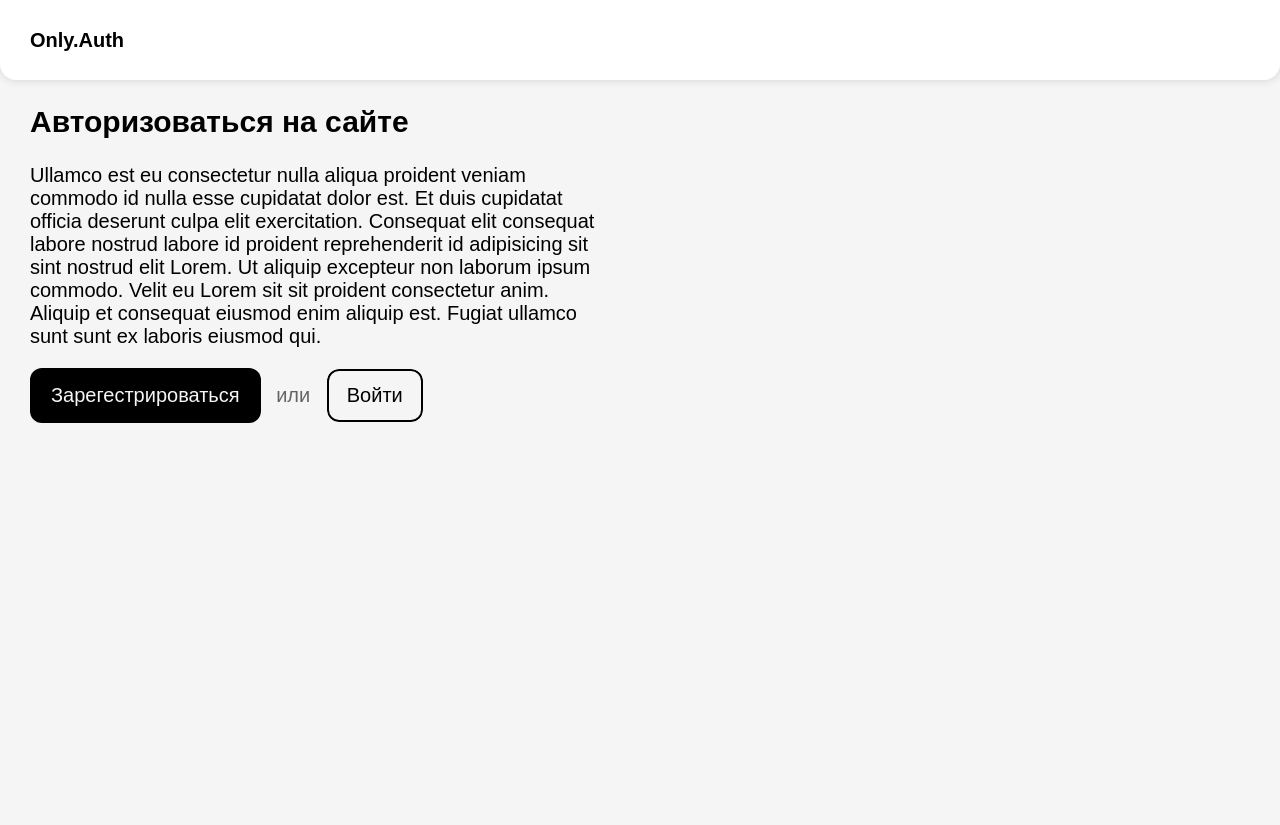
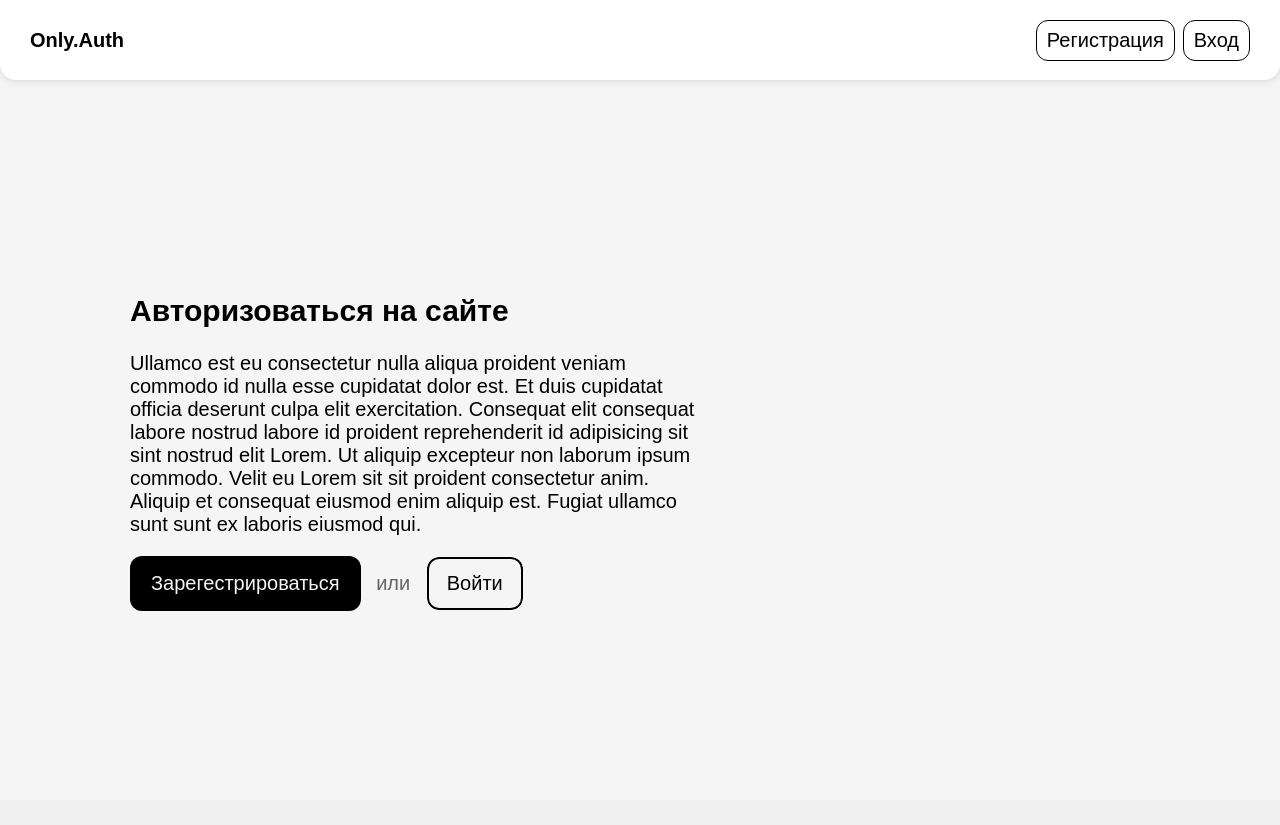
Before and after one commit to Vortygon/only-test-project, a PHP site: page /template.php in a window 1280 px wide. After the commit the page ends 611 px from the top, so only its background shows below. Run offline with PHP 8.4, Linux system fonts and the light colour scheme.

Commit message:
Обновленая главная страница

```diff
--- a/pages/index.php
+++ b/pages/index.php
@@ -1,7 +1,7 @@
-<landing>
+<div id="landing">
   <h2>Авторизоваться на сайте</h2>
   <p>Ullamco est eu consectetur nulla aliqua proident veniam commodo id nulla esse cupidatat dolor est. Et duis cupidatat officia deserunt culpa elit exercitation. Consequat elit consequat labore nostrud labore id proident reprehenderit id adipisicing sit sint nostrud elit Lorem. Ut aliquip excepteur non laborum ipsum commodo. Velit eu Lorem sit sit proident consectetur anim. Aliquip et consequat eiusmod enim aliquip est. Fugiat ullamco sunt sunt ex laboris eiusmod qui.</p>
-  <button class="highlight">Зарегестрироваться</button>
+  <button type="button" class="highlight">Зарегестрироваться</button>
   <span style="color: var(--font-secondary-color); padding: 0 10px;">или</span>
-  <button>Войти</button>
-</landing>
+  <button type="button">Войти</button>
+</div>
--- a/pages/style.css
+++ b/pages/style.css
@@ -26,15 +26,33 @@ body {
 }
 
 header {
+  display: flex;
   position: sticky;
   top: 0;
   height: 2.5rem;
   padding: 0.75rem 1.5rem;
+  gap: 8px;
   align-content: center;
+  align-items: center;
 
   background-color: var(--fg-color);
   border-radius: 0 0 16px 16px;
   box-shadow: 0 0 10px rgba(0, 0, 0, 15%);
+
+  button {
+    padding: 0.4rem 0.5rem;
+    float: right;
+    transition: all 100ms ease-in-out;
+
+    &:hover {
+      background-color: black;
+      color: white;
+    }
+  }
+
+  strong {
+    margin-right: auto;
+  }
 }
 
 button {
@@ -47,7 +65,7 @@ button {
 
 main {
   padding: 0 1.5rem;
-  width: 45%;
+  width: 60%;
   height: calc(100vh - 2.5rem - 2*0.75rem);
 
   @media (width < 48rem) {
@@ -55,15 +73,16 @@ main {
   }
 }
 
-landing {
-  height: 100vh;
-  align-self: center;
+#landing {
+  height: 100%;
+  align-content: center;
+  padding-inline: 5rem;
+  /* background-color: rebeccapurple; */
 }
 
 main button {
   position: relative;
   border-color: transparent;
-
   transition: all 150ms ease-in-out;
 
   &.highlight {
--- a/pages/template.php
+++ b/pages/template.php
@@ -8,7 +8,11 @@
     <style><?php include("./pages/style.css") ?></style>
   </head>
   <body>
-    <header><strong>Only.Auth</strong></header>
+    <header>
+      <strong>Only.Auth</strong>
+      <button type="button">Регистрация</button>
+      <button type="button">Вход</button>
+    </header>
     <main>
       <?php
         include("index.php");
```
